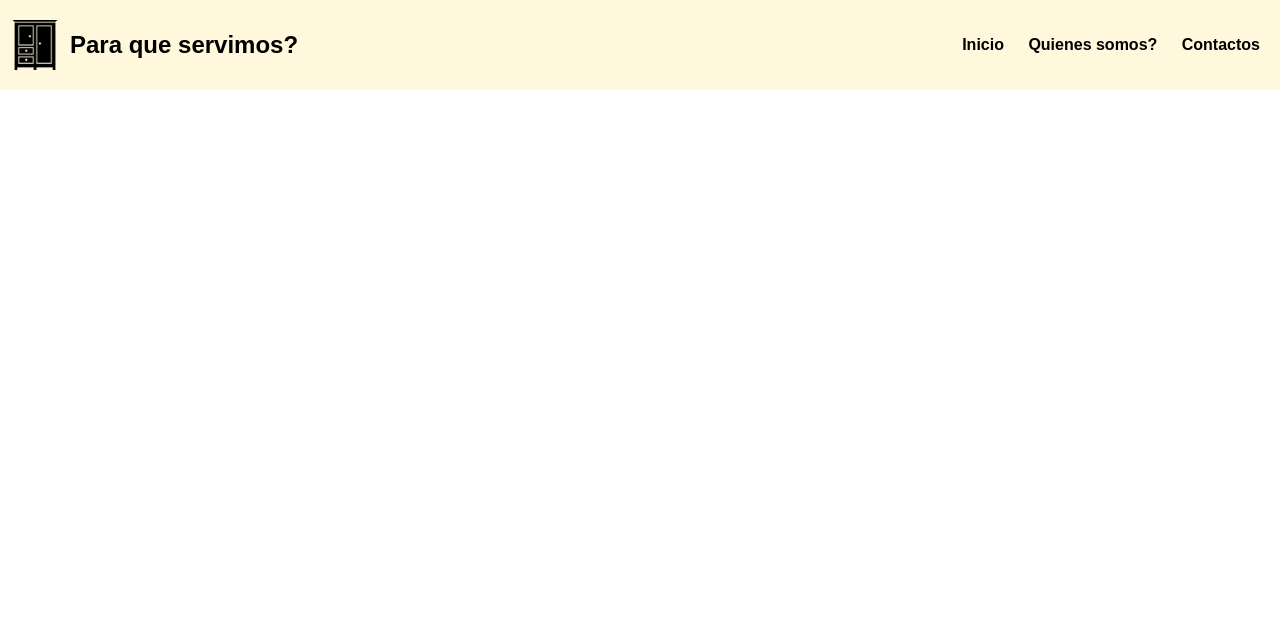
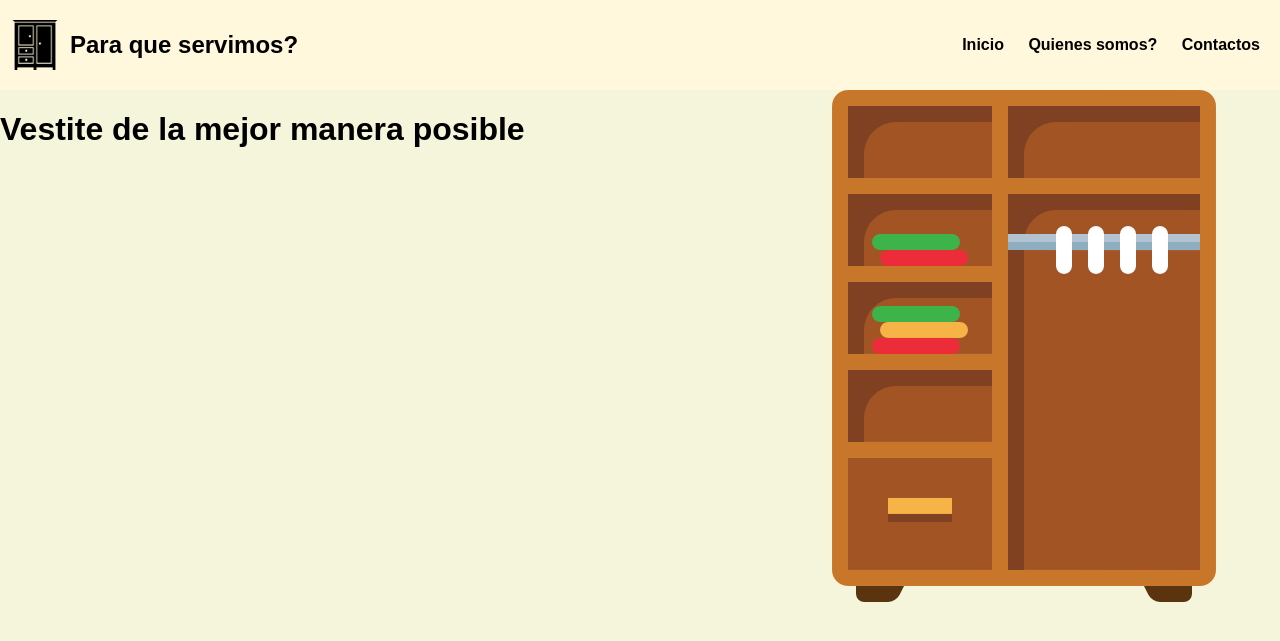
Before and after one commit to Dantemacu/RigIA, a PHP site: page / in a window 1280 px wide. Shown: the top 641 px of the page. Run offline with PHP 8.4, Linux system fonts and the light colour scheme.

Commit message:
-lWDKHJASÑLHLSADVJ

```diff
--- a/HeaderPicado/index.html
+++ b/HeaderPicado/index.html
@@ -25,5 +25,14 @@
 
         </nav>
     </header>
+
+    <div class="container">
+        <h1>
+            Vestite de la mejor manera posible
+        </h1>
+        <img clas="imagen1" src="Imagenes/armario gad.png" alt="armariodibujo">
+
+    </div>
+
 </body>
 </html>
--- a/HeaderPicado/styles.css
+++ b/HeaderPicado/styles.css
@@ -1,6 +1,7 @@
 body{
-font-family: sans-serif;
+font-family: 'Poppins' , sans-serif;
 margin: 0;
+background-color: beige;
 }
 
 a{
@@ -39,3 +40,18 @@ nav a{
 nav a:hover{
     color: hsl(0, 0%, 25%);
 }
+
+.container{
+    display: flex;
+    justify-content: space-between;
+
+}
+
+.container h1{
+
+}
+
+.imagen1{
+    width: 20px;
+    height: 50px;
+}
```
Also changed, not shown: HeaderPicado/Imagenes/armario gad.png (added).
